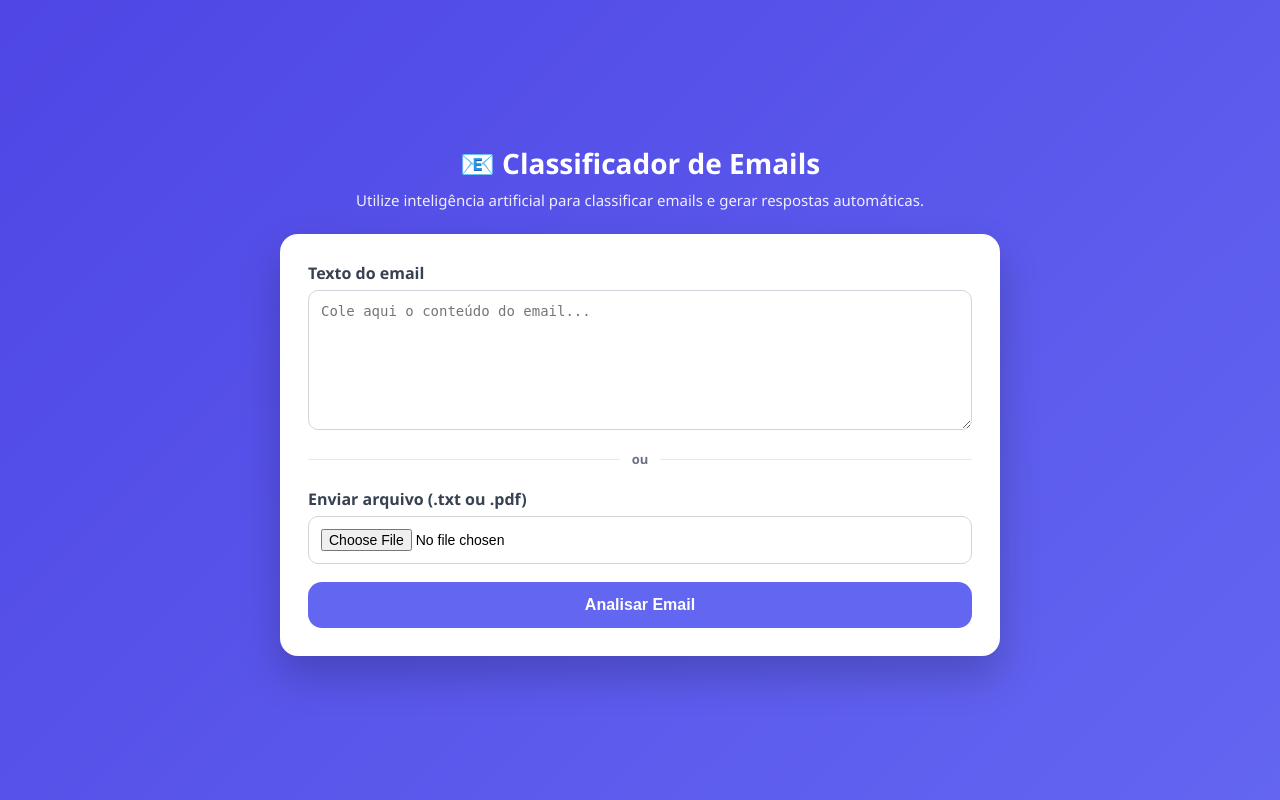
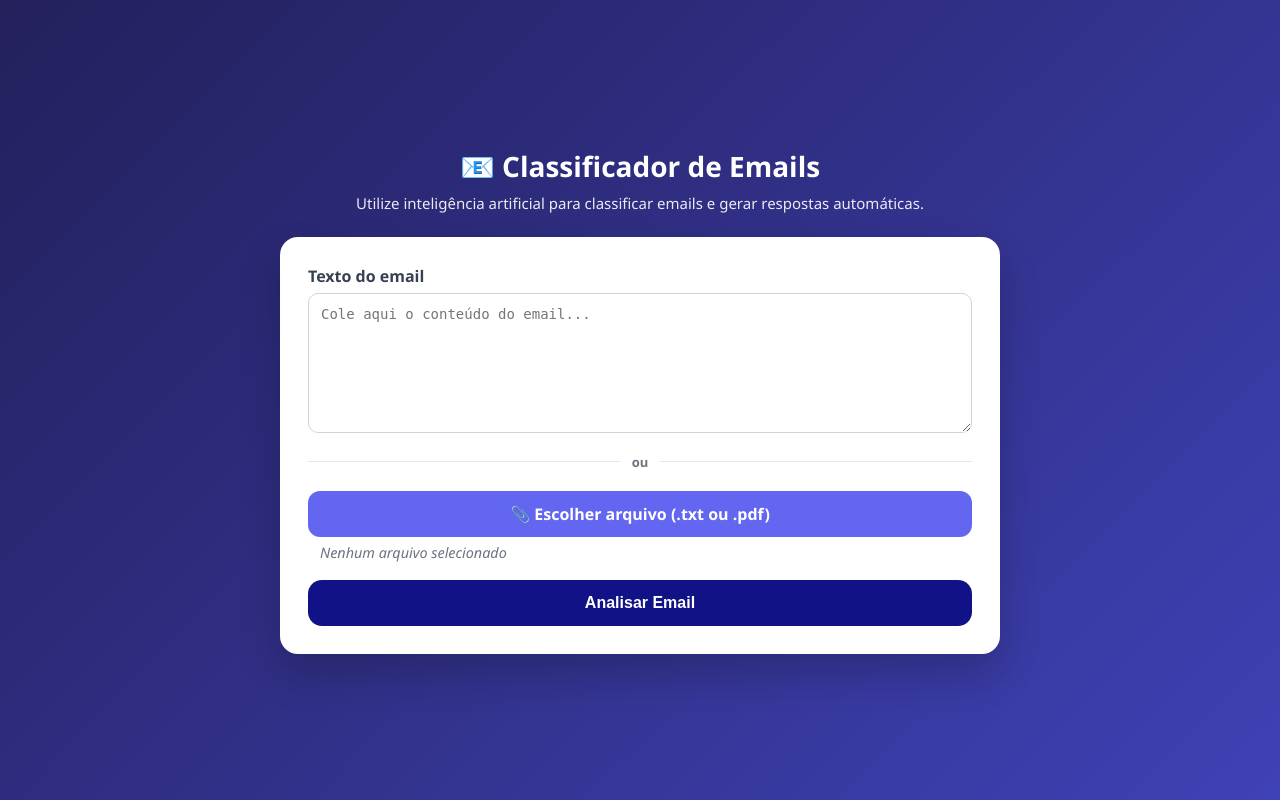
Before and after one commit to Arthurtrin/classificador-email, a Flask app: page / in a window 1280 px wide. Run offline with Flask 3, Linux system fonts and the light colour scheme.

Commit message:
feat: style file upload button and add extra validator

```diff
--- a/static/style.css
+++ b/static/style.css
@@ -6,7 +6,7 @@
 
 body {
     font-family: 'Segoe UI', Tahoma, sans-serif;
-    background: linear-gradient(135deg, #4f46e5, #6366f1);
+    background: linear-gradient(135deg, #23205c, #3f41b6);
     min-height: 100vh;
     display: flex;
     align-items: center;
@@ -99,7 +99,7 @@ input[type="file"]:focus {
 .btn-primary {
     width: 100%;
     padding: 14px;
-    background: #6366f1;
+    background: #101286;
     color: #ffffff;
     border: none;
     border-radius: 14px;
@@ -107,10 +107,6 @@ input[type="file"]:focus {
     font-weight: 600;
     cursor: pointer;
     transition: 0.3s;
-}
-
-.btn-primary:hover {
-    background: #4f46e5;
 }
 
 .resultado {
@@ -169,3 +165,37 @@ input[type="file"]:focus {
         transform: translateY(0);
     }
 }
+
+/* Esconde o input original */
+.custom-file-input {
+    display: none;
+}
+
+/* Botão estilizado */
+.custom-file-label {
+    display: inline-block;
+    padding: 12px 20px;
+    background-color: #6366f1; /* mesmo tom do botão principal */
+    color: #fff;
+    font-weight: 600;
+    border-radius: 12px;
+    cursor: pointer;
+    transition: background-color 0.3s, transform 0.1s;
+    text-align: center;
+}
+
+.custom-file-label:hover {
+    background-color: #4f46e5; /* hover mais escuro */
+}
+
+.custom-file-label:active {
+    transform: scale(0.97); /* efeito de clique */
+}
+
+/* Nome do arquivo */
+#file-name {
+    margin-left: 12px;
+    font-size: 0.9rem;
+    font-style: italic;
+    color: #6b7280;
+}
--- a/templates/index.html
+++ b/templates/index.html
@@ -46,16 +46,23 @@
             <span>ou</span>
         </div>
 
-        <!-- Campo para envio de arquivo -->
+        <!-- Campo para envio de arquivo estilizado -->
         <div class="field">
-            <label for="email_file">Enviar arquivo (.txt ou .pdf)</label>
+            <!-- Label estilizado como botão -->
+            <label for="email_file" class="custom-file-label">
+                📎 Escolher arquivo (.txt ou .pdf)
+            </label>
             <input
                 type="file"
                 id="email_file"
                 name="email_file"
                 accept=".txt,.pdf"
+                class="custom-file-input"
             >
+            <!-- Exibe o nome do arquivo selecionado -->
+            <span id="file-name">Nenhum arquivo selecionado</span>
         </div>
+
 
         <!-- Botão de submissão do formulário -->
         <button type="submit" class="btn-primary">
@@ -98,5 +105,18 @@
 
 </main>
 
+<script>
+const fileInput = document.getElementById('email_file');
+const fileName = document.getElementById('file-name');
+
+fileInput.addEventListener('change', () => {
+    if (fileInput.files.length > 0) {
+        fileName.textContent = fileInput.files[0].name;
+    } else {
+        fileName.textContent = "Nenhum arquivo selecionado";
+    }
+});
+</script>
+
 </body>
 </html>
--- a/utils/validators.py
+++ b/utils/validators.py
@@ -33,6 +33,12 @@ def processar_entrada_email(request):
     texto = None
     mensagem = None
 
+    # Texto inserido manualmente e por arquivo pelo usuário
+    if request.form.get("email_text") and request.files.get("email_file"):
+        mensagem = "Por favor, insira sua mensagem manualmente ou por arquivo."
+        return None, mensagem
+
+
     # Texto inserido manualmente pelo usuário
     if request.form.get("email_text"):
         texto = request.form.get("email_text")
```
